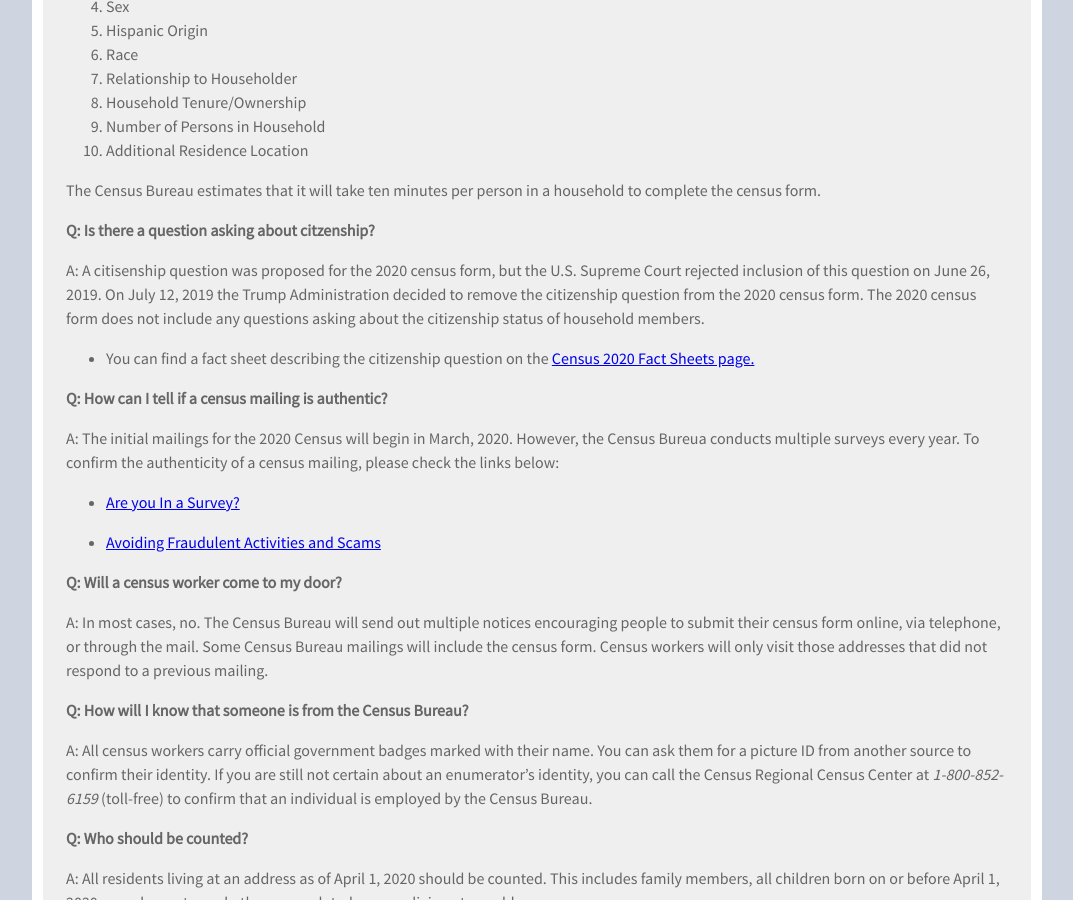
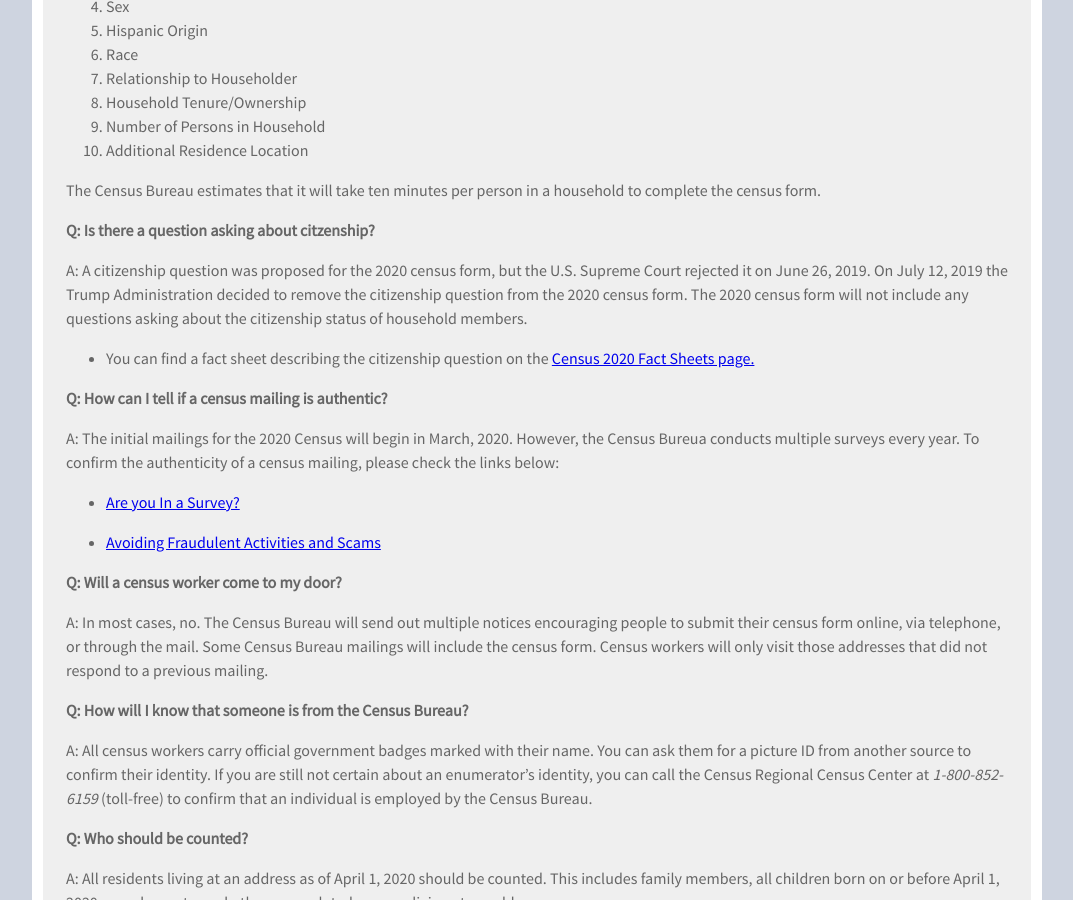
Before and after one commit to TBleess/Website_New, a Jekyll site: the page built from pages/5_CensusACS/2020-faq.md, in a window 1280 px wide and 900 px high, scrolled down 1192 px. Shown: the whole window, without its empty margins (103-1176 px from the left). Built offline with Jekyll 4.4.1, drawn with Linux system fonts in a browser that asks for light colours.

Commit message:
Update 2020-faq.md

```diff
--- a/pages/5_CensusACS/2020-faq.md
+++ b/pages/5_CensusACS/2020-faq.md
@@ -48,7 +48,7 @@ The Census Bureau estimates that it will take ten minutes per person in a househ
 
 **Q: Is there a question asking about citzenship?**
 
-A: A citisenship question was proposed for the 2020 census form, but the U.S. Supreme Court rejected inclusion of this question on June 26, 2019.  On July 12, 2019 the Trump Administration decided to remove the citizenship question from the 2020 census form.  The 2020 census form does not include any questions asking about the citizenship status of household members.
+A: A citizenship question was proposed for the 2020 census form, but the U.S. Supreme Court rejected it on June 26, 2019.  On July 12, 2019 the Trump Administration decided to remove the citizenship question from the 2020 census form.  The 2020 census form will not include any questions asking about the citizenship status of household members.
 
 - You can find a fact sheet describing the citizenship question on the [Census 2020 Fact Sheets page.](https://demography.dola.colorado.gov/census-acs/2020-factsheets/)
 
```
